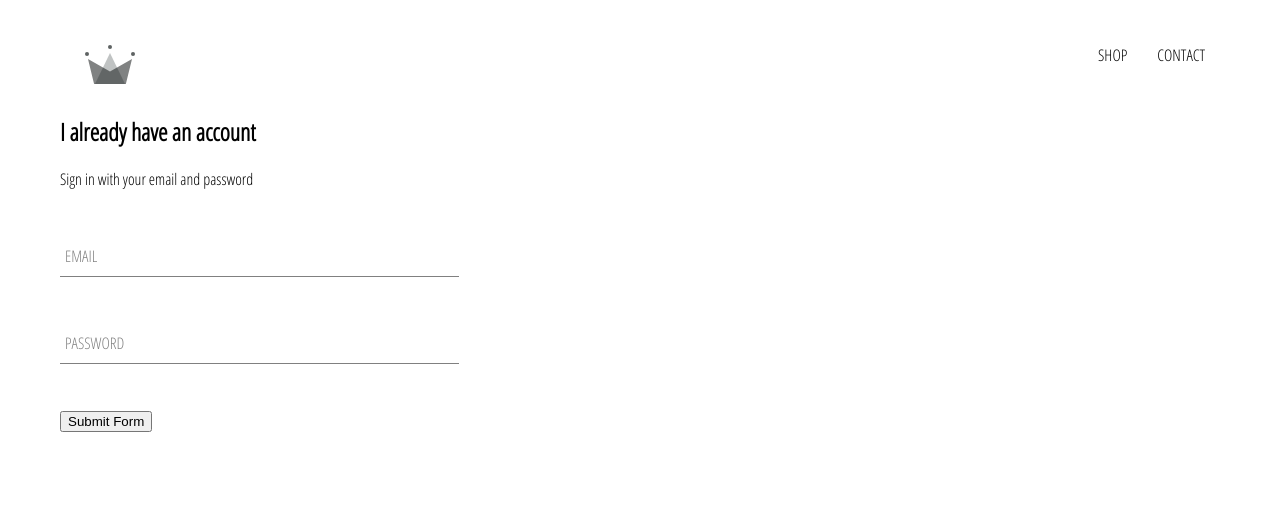
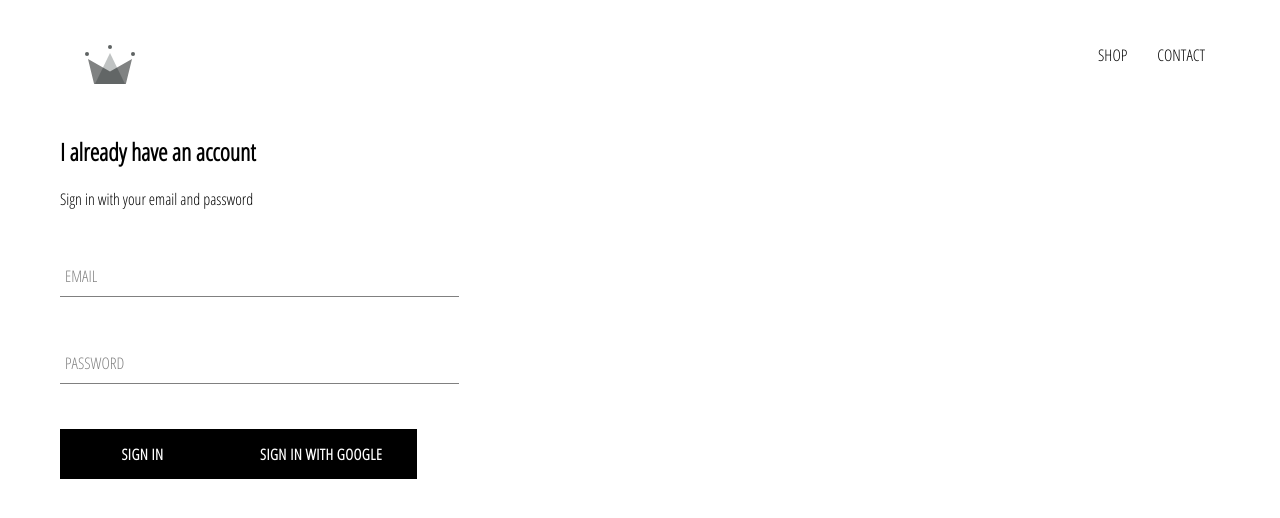
Before and after one commit to abhishekvtangod/the-wardrobe, a React (Create React App) app: page /signin in a window 1280 px wide. Shown: the top 518 px of the page. Built offline with nearby package versions, Linux system fonts and the light colour scheme.

Commit message:
firebase utils added

```diff
--- a/package.json
+++ b/package.json
@@ -6,6 +6,7 @@
     "@testing-library/jest-dom": "^4.2.4",
     "@testing-library/react": "^9.3.2",
     "@testing-library/user-event": "^7.1.2",
+    "firebase": "^7.15.5",
     "node-sass": "^4.14.1",
     "react": "^16.13.1",
     "react-dom": "^16.13.1",
--- /dev/null
+++ b/src/components/custom-button/custom-button.component.jsx
@@ -0,0 +1,11 @@
+import React from 'react';
+
+import './custom-button.styles.scss';
+
+const CustomButton = ({children , ...otherProps}) => (
+    <button className='custom-button' {...otherProps}>
+        {children}
+    </button>
+);
+
+export default CustomButton;
--- /dev/null
+++ b/src/components/custom-button/custom-button.styles.scss
@@ -0,0 +1,22 @@
+.custom-button {
+    min-width: 165px;
+    width: auto;
+    height: 50px;
+    letter-spacing: 0.5px;
+    line-height: 50px;
+    padding: 0 35px 0 35px;
+    font-size: 15px;
+    background-color: black;
+    color: white;
+    text-transform: uppercase;
+    font-family: 'Open Sans Condensed';
+    font-weight: bolder;
+    border: none;
+    cursor: pointer;
+
+    &:hover {
+      background-color: white;
+      color: black;
+      border: 1px solid black;
+    }
+  }
--- a/src/components/sign-in/sign-in.component.jsx
+++ b/src/components/sign-in/sign-in.component.jsx
@@ -1,6 +1,9 @@
 import React from 'react';
 
 import FormInput from '../form-input/form-input.component';
+import CustomButton from '../custom-button/custom-button.component';
+
+import {signInWithGoogle} from '../../firebase/firebase.utils';
 
 import './sign-in.styles.scss';
 
@@ -52,7 +55,8 @@
                     required
                 />
 
-                <input type='submit' value='Submit Form'/>
+                <CustomButton type='submit' children='Submit'>Sign In</CustomButton>
+                <CustomButton onClick={signInWithGoogle}>Sign In With Google</CustomButton>
             </form>
         </div>
         )
--- a/src/components/sign-in/sign-in.styles.scss
+++ b/src/components/sign-in/sign-in.styles.scss
@@ -1,3 +1,9 @@
 .sign-in{
     width: 30vw;
+    display: flex;
+    flex-direction: column;
+
+    .title{
+        margin: 10px 0;
+    }
 }
--- /dev/null
+++ b/src/firebase/firebase.utils.js
@@ -0,0 +1,26 @@
+import firebase from 'firebase/app';
+import 'firebase/firestore';
+import 'firebase/auth';
+
+const config = {
+    apiKey: "AIzaSyBSvdjm5Ama4qDeoO2lj1qDAksTRYOhStI",
+    authDomain: "the-wardrobe-db-bbdb6.firebaseapp.com",
+    databaseURL: "https://the-wardrobe-db-bbdb6.firebaseio.com",
+    projectId: "the-wardrobe-db-bbdb6",
+    storageBucket: "the-wardrobe-db-bbdb6.appspot.com",
+    messagingSenderId: "644191038802",
+    appId: "1:644191038802:web:a8d295b8b05a6e3f2d9e8b",
+    measurementId: "G-E4SMWYFWPG"
+};
+
+firebase.initializeApp(config);
+
+export const auth = firebase.auth();
+export const firestore = firebase.firestore();
+
+const provider = new firebase.auth.GoogleAuthProvider();
+provider.setCustomParameters({prompt: 'select_account'});
+
+export const signInWithGoogle = () => auth.signInWithPopup(provider);
+
+export default firebase;
```
Also changed, not shown: 1 other file (tests, documents, lock files or other folders).
